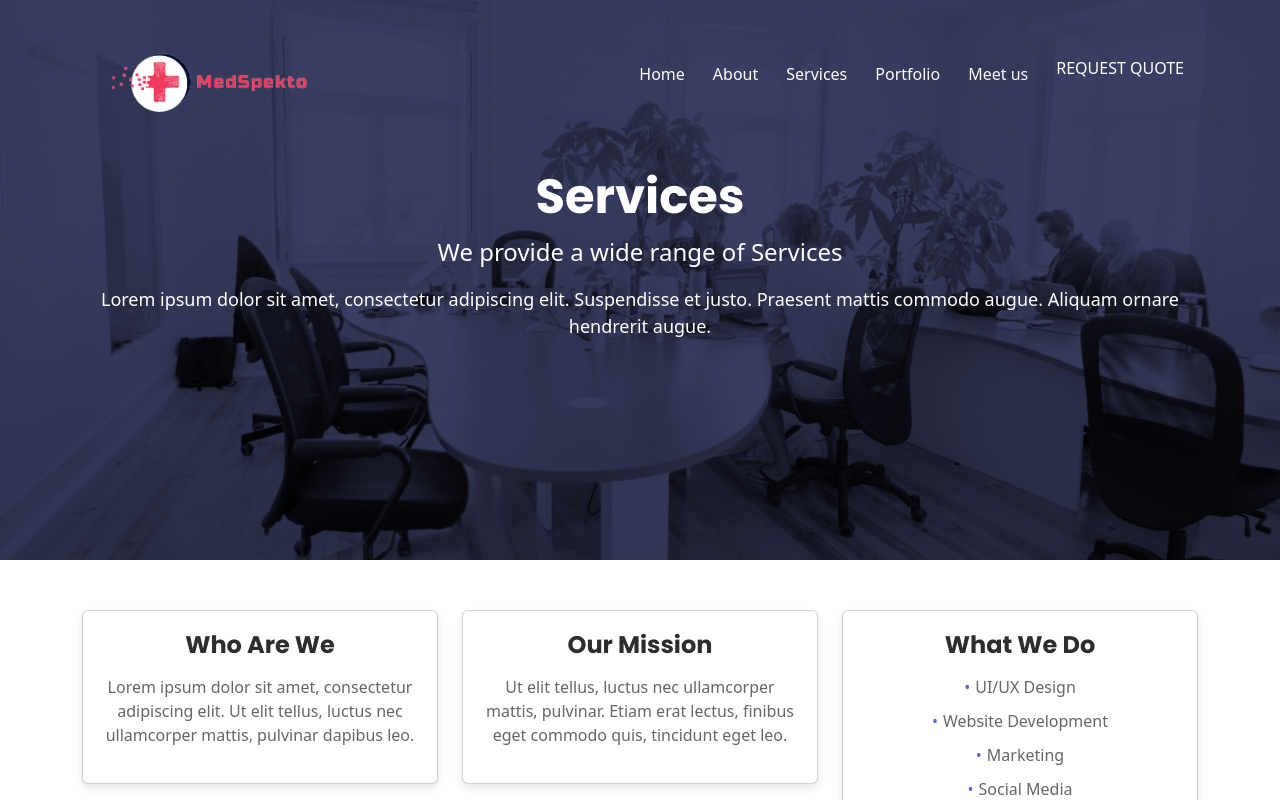
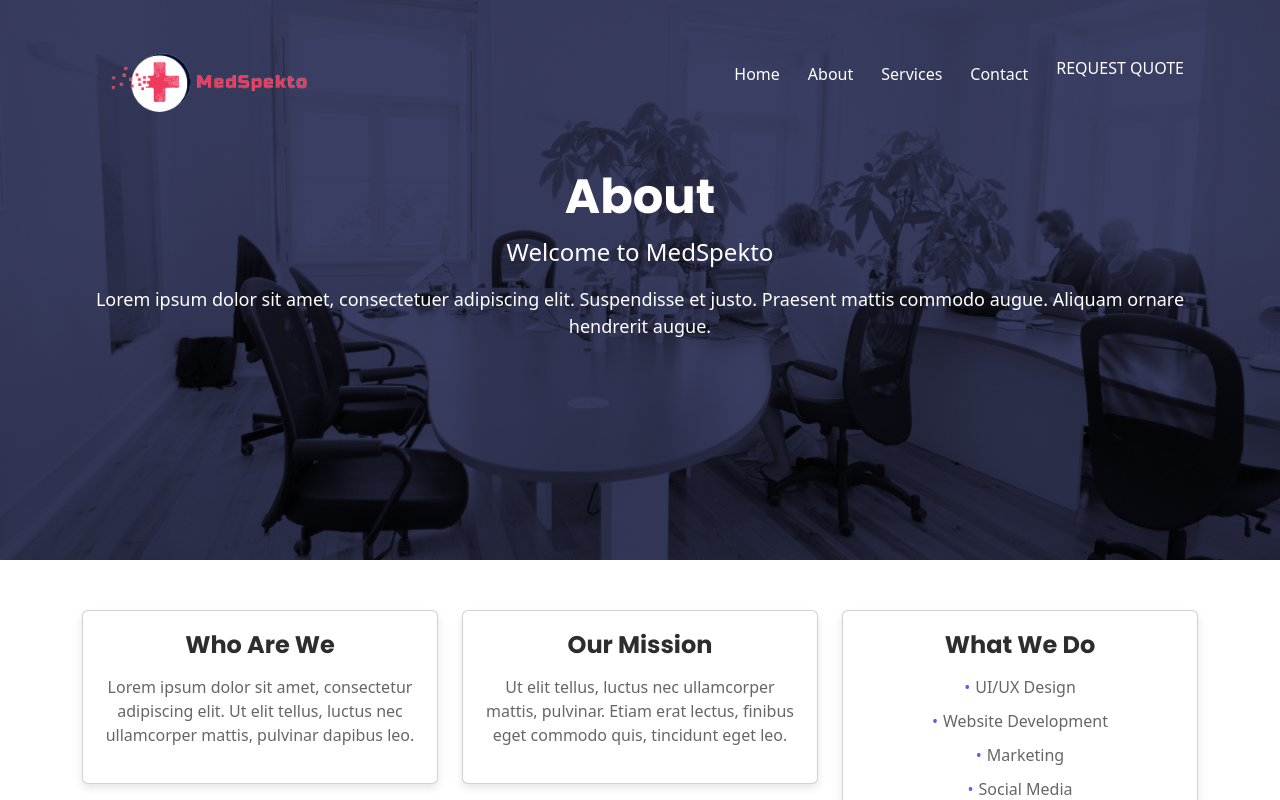
Before and after one commit to Medspekto/MedSpektoWebsite, a React (Vite) app in the folder public/: page /about in a window 1280 px wide. Shown: the top 800 px of the page. Built offline with nearby package versions, Linux system fonts and the light colour scheme.

Commit message:
about added

```diff
--- a/public/src/features/About.tsx
+++ b/public/src/features/About.tsx
@@ -1,3 +1,5 @@
+import ComponentAdvtCard from "./Components/ComponentadvtCard";
+import Footer from "./Footer/footer";
 import Navbar from "./Navbar/navbar";
 
 const About = () => {
@@ -8,12 +10,10 @@ const About = () => {
           <Navbar />
           <div className="row">
             <div className="col-md-12 text-center header_content">
-              <h1 className="display-4">Services</h1>
-              <p className="lead">We provide a wide range of Services</p>
+              <h1 className="display-4">About</h1>
+              <p className="lead">Welcome to MedSpekto</p>
               <p>
-                Lorem ipsum dolor sit amet, consectetur adipiscing elit.
-                Suspendisse et justo. Praesent mattis commodo augue. Aliquam
-                ornare hendrerit augue.
+              Lorem ipsum dolor sit amet, consectetuer adipiscing elit. Suspendisse et justo. Praesent mattis commodo augue. Aliquam ornare hendrerit augue.
               </p>
             </div>
           </div>
@@ -100,6 +100,8 @@ const About = () => {
           </div>
         </div>
       </div>
+      <ComponentAdvtCard/>
+      <Footer/>
 
     </>
   );
--- a/public/src/features/Home.tsx
+++ b/public/src/features/Home.tsx
@@ -6,8 +6,11 @@ import ComponentTeams from "./Components/ComponentTeams";
 import ComponentTestimonials from "./Components/ComponentTestimonials";
 import Footer from "./Footer/footer";
 import ComponentAdvtCard from "./Components/ComponentadvtCard";
+import { useLocation } from "react-router-dom";
 
 const Home = () => {
+    const location = useLocation();
+    console.log(location)
     return (
         <>
             <div className="hero_section">
--- a/public/src/features/Navbar/navbar.tsx
+++ b/public/src/features/Navbar/navbar.tsx
@@ -30,10 +30,7 @@ const Navbar = () => {
                                 <a className="nav-link" href="services">Services</a>
                             </li>
                             <li className="nav-item">
-                                <a className="nav-link active" aria-current="page" href='#'>Portfolio</a>
-                            </li>
-                            <li className="nav-item">
-                                <a className="nav-link active" aria-current="page" href='#'>Meet us</a>
+                                <a className="nav-link disabled" aria-disabled="true" >Contact</a>
                             </li>
 
                             <li className='nav-item'>
```
